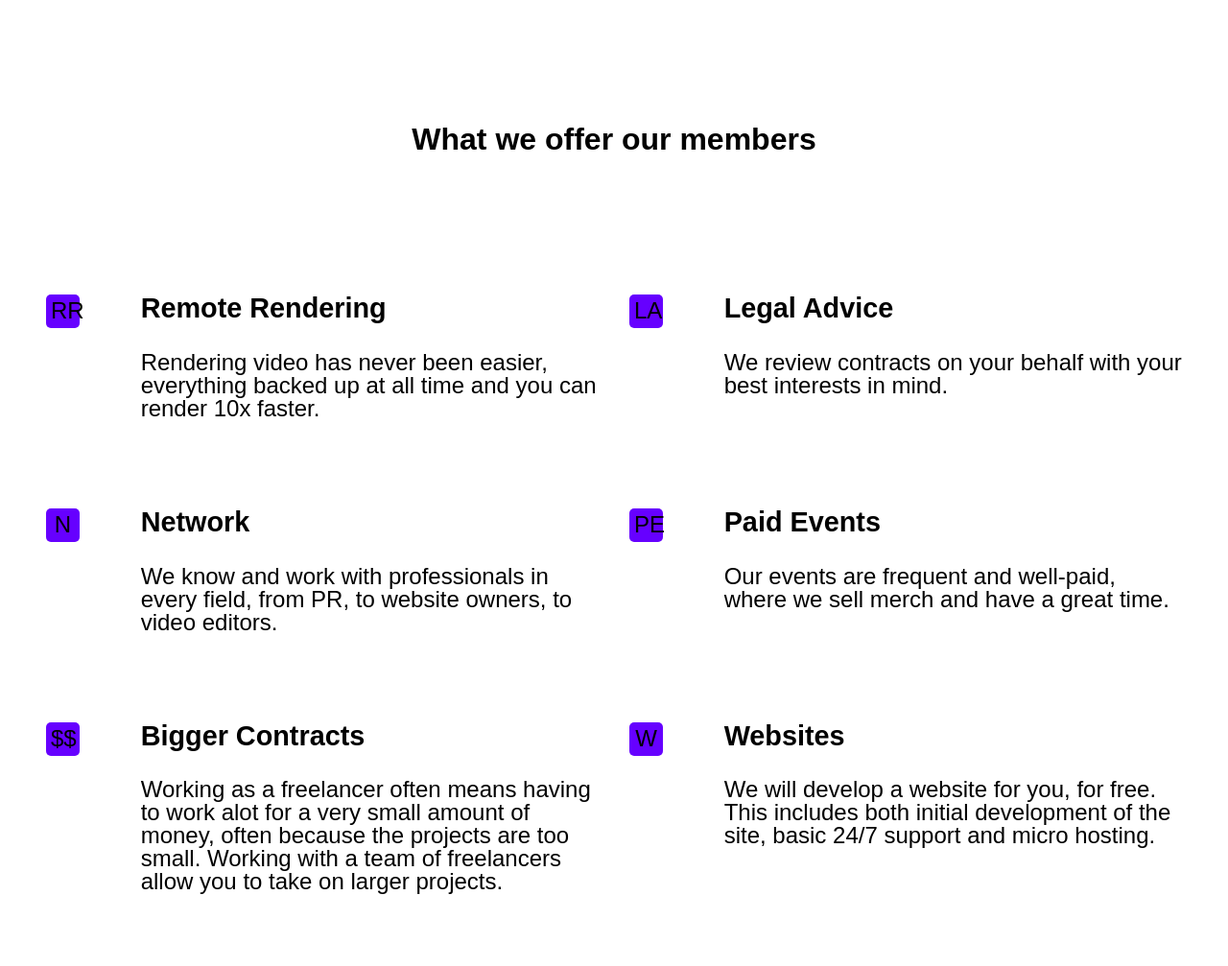
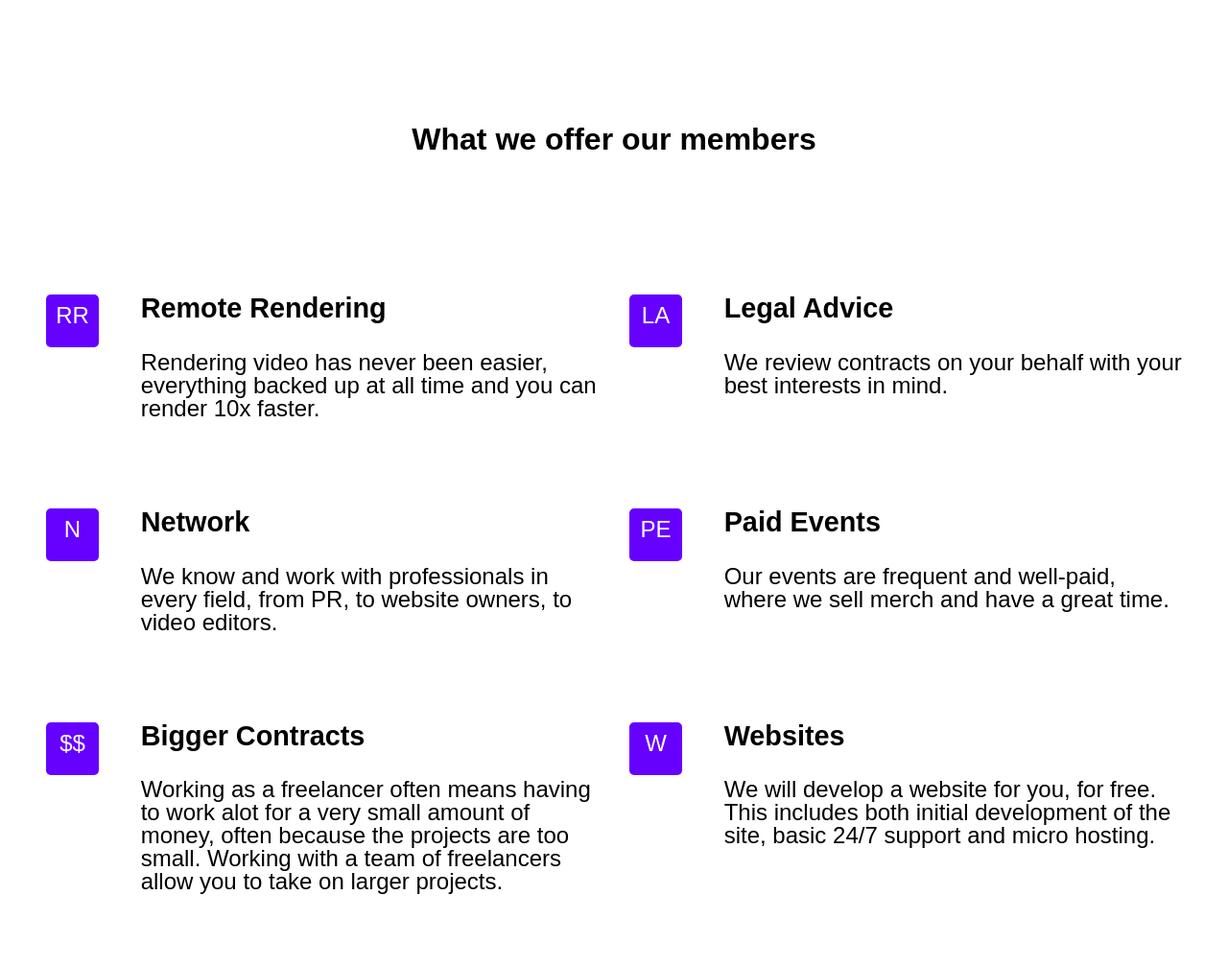
Before and after one commit to christerwaters/ao, a PHP site: page /about/index.html in a window 1280 px wide. Shown: the part 1489-2496 px from the top of the page at 96% size. Run offline with PHP 8.4, Linux system fonts and the light colour scheme; some web fonts are replaced.

Commit message:
Updating the icons

```diff
--- a/css/theme.scss
+++ b/css/theme.scss
@@ -514,12 +514,13 @@ button.btn-lg{
     margin-top:-160px;
 }
 .benefits .icon{
+	color:$white;
 	background:$purple;
 	border-radius:5px;
-	height:25px;
-	width:25px;
+	height:35px;
+	width:35px;
 	text-align:center;
-	padding:5px;
+	padding:10px;
 }
 textarea.big,
 input.big,
```
Also changed, not shown: css/theme.css, 1 other file.
